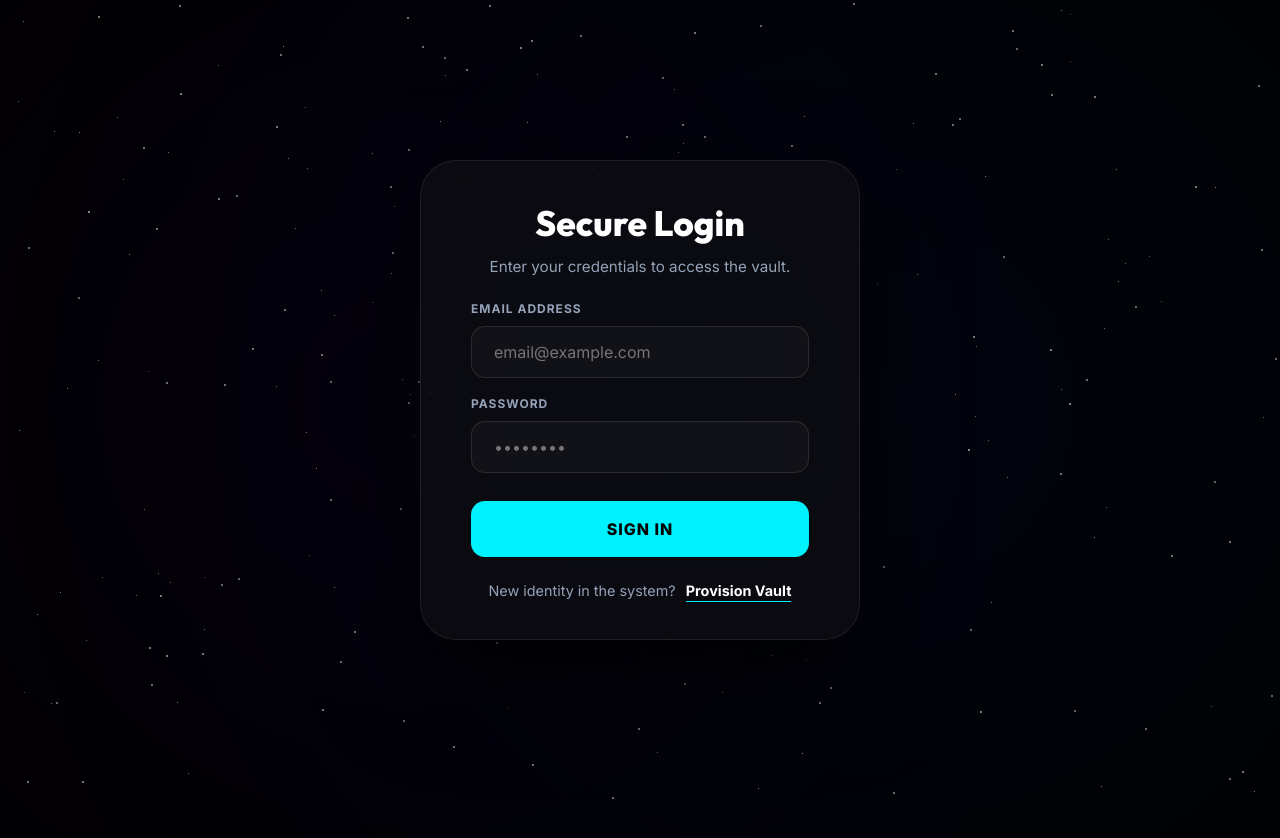
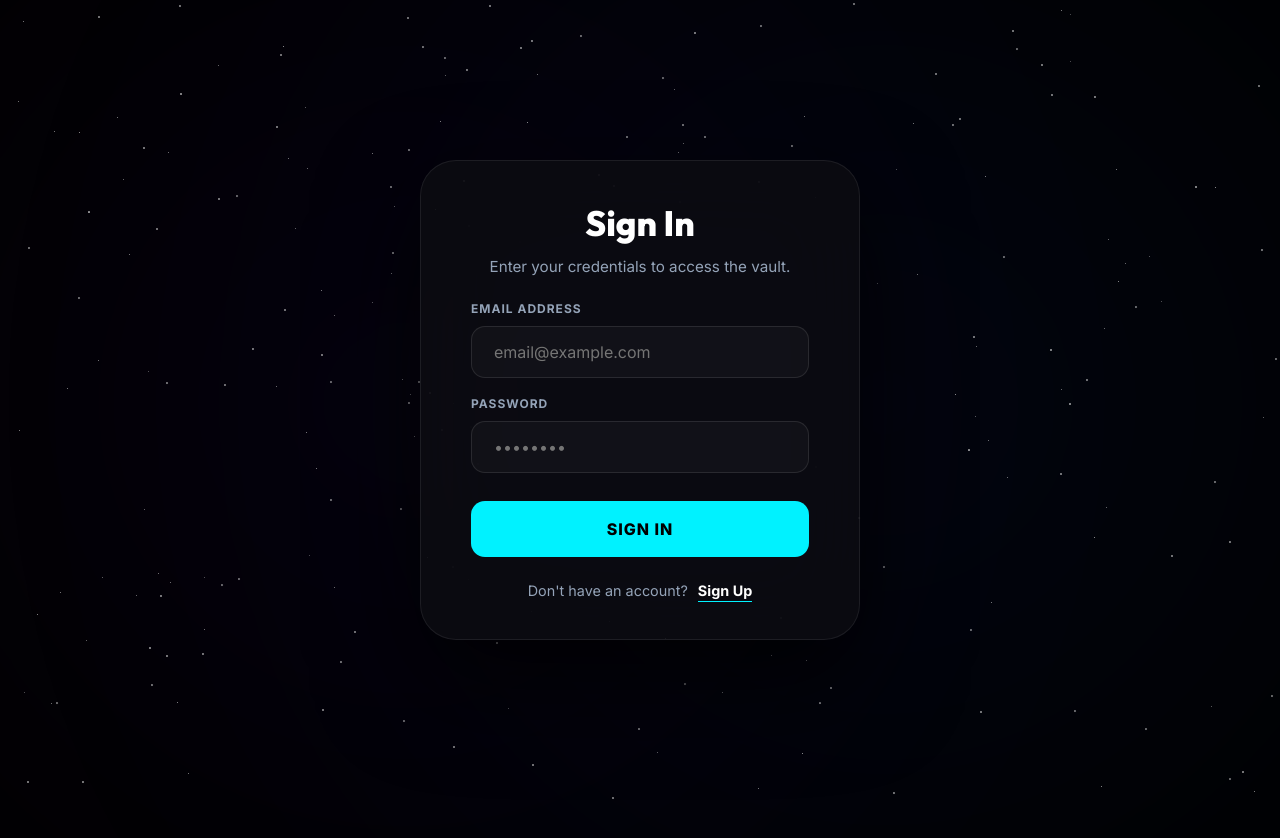
Before and after one commit to Adidam-Akshay-Bhaskar/SecureVault, a plain HTML site: page frontend/index.html in a window 1280 px wide. Shown: the top 838 px of the page. Drawn offline with Linux system fonts and the light colour scheme.

Commit message:
UI: Synchronized 'Sign In' and 'Sign Up' terminology across Authentication Nexus

```diff
--- a/frontend/app.js
+++ b/frontend/app.js
@@ -191,6 +191,16 @@ function toggleAuthMode(mode) {
   });
   const active = document.getElementById(`${mode}-form-container`);
   if (active) active.classList.remove("hidden");
+
+  const h1 = document.querySelector(".card-header h1");
+  const p = document.querySelector(".card-header p");
+  if (mode === "login") {
+    h1.textContent = "Sign In";
+    p.textContent = "Enter your credentials to access the vault.";
+  } else if (mode === "register") {
+    h1.textContent = "Sign Up";
+    p.textContent = "Provision a new secure identity.";
+  }
 }
 
 function switchAuthTab(tab) {
--- a/frontend/index.html
+++ b/frontend/index.html
@@ -57,7 +57,7 @@
                 <button type="submit" class="primary-btn">Sign In</button>
               </form>
               <div class="card-footer">
-                New identity in the system? <a href="#" onclick="toggleAuthMode('register')">Provision Vault</a>
+                Don't have an account? <a href="#" onclick="toggleAuthMode('register')">Sign Up</a>
               </div>
             </div>
 
@@ -80,10 +80,10 @@
                   <label>Security PIN (for recovery)</label>
                   <input type="password" id="reg-pin" placeholder="1234" maxlength="6" required />
                 </div>
-                <button type="submit" class="primary-btn">Create Account</button>
+                <button type="submit" class="primary-btn">Sign Up</button>
               </form>
               <div class="card-footer">
-                Existing protocol user? <a href="#" onclick="toggleAuthMode('login')">Access Vault</a>
+                Already have an account? <a href="#" onclick="toggleAuthMode('login')">Sign In</a>
               </div>
             </div>
 
```
